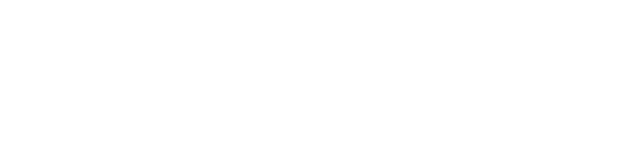
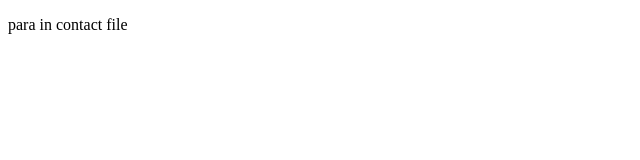
Before and after one commit to beconsistent19/dummy, a plain HTML site: page contact.html in a window 1280 px wide. Shown: the whole page, without its empty margins (0-640 px from the left). Drawn offline with Linux system fonts and the light colour scheme.

Commit message:
add para in contact file in main branch

```diff
--- a/contact.html
+++ b/contact.html
@@ -6,6 +6,6 @@
     <title>Document</title>
 </head>
 <body>
-
+    <p>para in contact file</p>
 </body>
 </html>
```
